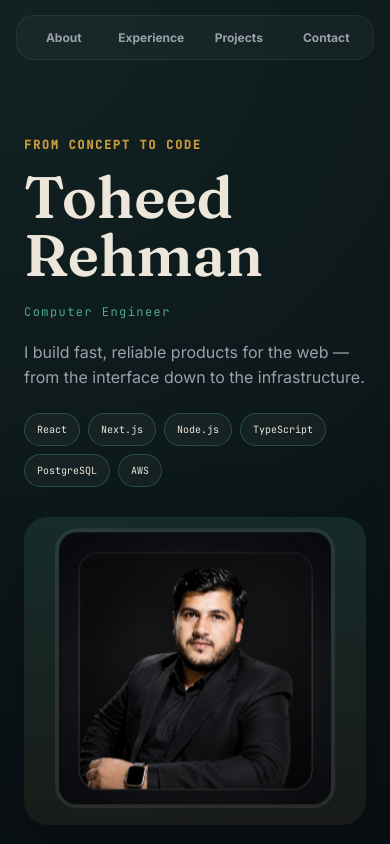
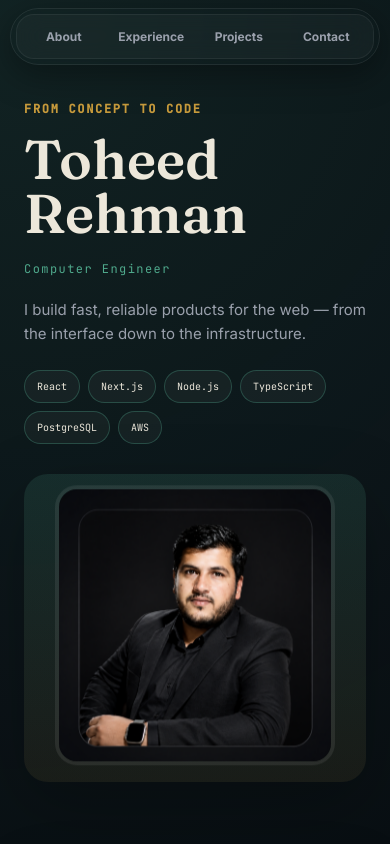
Before and after one commit to Toheedrehman/Portfilo, a React (Create React App) app: page / in a window 390 px wide. Shown: the top 844 px of the page. Built offline with nearby package versions, Linux system fonts and the light colour scheme.

Commit message:
Add responsive

```diff
--- a/src/App.css
+++ b/src/App.css
@@ -679,14 +679,56 @@ body {
 }
 
 
+ .pf-nav {
+    position: fixed !important;
+
+    top: 8px !important;
+    left: 50% !important;
+    right: auto !important;
+
+    transform: translateX(-50%) !important;
+
+    z-index: 99999 !important;
+
+    width: calc(100% - 20px);
+    max-width: 450px;
+
+    height: auto;
+    min-height: 64px;
+
+    margin: 0 !important;
+
+    padding: 5px;
+
+    display: flex;
+    justify-content: center;
+    align-items: center;
+
+
+
+    border: 1px solid rgba(255, 255, 255, 0.08);
+
+    border-radius: 999px;
+
+    box-shadow:
+      0 10px 35px rgba(0, 0, 0, 0.35);
+
+    backdrop-filter: blur(16px);
+    -webkit-backdrop-filter: blur(16px);
+  }
+
+
+
+
+
+
 
 /* =========================================================
-   MOBILE RESPONSIVE FIX
+   MOBILE RESPONSIVE
    ========================================================= */
 
 @media (max-width: 600px) {
 
-  /* Prevent horizontal scrolling */
   html,
   body {
     width: 100%;
@@ -701,48 +743,90 @@ body {
     padding-bottom: 40px;
   }
 
-  /* =========================
-     NAVBAR
-     ========================= */
+
+  /* =======================================================
+     MOBILE NAVBAR
+     ALWAYS FIXED AT TOP
+     ======================================================= */
 
   .pf-nav {
-    position: sticky;
-    top: 8px;
+    position: fixed !important;
+
+    top: 8px !important;
+    left: 50% !important;
+    right: auto !important;
+
+    transform: translateX(-50%) !important;
+
+    z-index: 99999 !important;
 
     width: calc(100% - 20px);
-    max-width: none;
+    max-width: 600px;
 
     height: auto;
-    min-height: 58px;
+    min-height: 0px;
 
-    margin: 8px auto 0;
-    padding: 6px;
+    margin: 0 !important;
 
-    gap: 0;
+    padding: 5px;
+
+    display: flex;
+    justify-content: center;
+    align-items: center;
+
+
+
+    border: 1px solid rgba(255, 255, 255, 0.08);
+
+   border-radius: 999px;
+
+    box-shadow:
+      0 10px 35px rgba(0, 0, 0, 0.35);
+
+    backdrop-filter: blur(16px);
+    -webkit-backdrop-filter: blur(16px);
   }
+
+
+  /* =======================================================
+     NAV LINKS
+     ======================================================= */
 
   .pf-nav nav {
     width: 100%;
 
     display: grid;
+
     grid-template-columns: repeat(4, 1fr);
 
     gap: 2px;
 
     padding: 4px;
 
+    margin: 0;
+
     border-radius: 18px;
+
+    background: rgba(255, 255, 255, 0.03);
   }
 
   .pf-nav nav a {
+    display: flex;
+
+    align-items: center;
     justify-content: center;
 
-    padding: 10px 4px;
+    min-width: 0;
+
+    padding: 10px 3px;
 
     font-size: 12px;
+
     font-weight: 700;
 
     white-space: nowrap;
+
+    border-radius: 12px;
   }
 
   .pf-nav nav a::after {
@@ -755,9 +839,10 @@ body {
   }
 
 
-  /* =========================
-     HERO
-     ========================= */
+  /* =======================================================
+     IMPORTANT:
+     ADD SPACE AT TOP SO NAVBAR DOES NOT COVER HERO
+     ======================================================= */
 
   .pf-hero {
     display: block;
@@ -767,8 +852,13 @@ body {
 
     margin-top: 0;
 
-    padding: 70px 24px 50px;
+    padding: 100px 24px 50px;
   }
+
+
+  /* =======================================================
+     HERO TEXT
+     ======================================================= */
 
   .pf-hero-text {
     width: 100%;
@@ -777,12 +867,15 @@ body {
 
   .pf-eyebrow {
     font-size: 12px;
+
     letter-spacing: 0.14em;
+
     line-height: 1.6;
   }
 
   .pf-hero h1 {
-    font-size: clamp(3rem, 15vw, 4rem);
+    font-size: clamp(2.8rem, 14vw, 4rem);
+
     line-height: 0.98;
 
     margin-bottom: 20px;
@@ -792,13 +885,18 @@ body {
 
   .pf-role {
     font-size: 12px;
+
     letter-spacing: 0.12em;
+
+    line-height: 1.5;
+
     margin-bottom: 20px;
   }
 
   .pf-tagline {
-    font-size: 16px;
-    line-height: 1.55;
+    font-size: 15px;
+
+    line-height: 1.6;
 
     max-width: 100%;
 
@@ -806,9 +904,9 @@ body {
   }
 
 
-  /* =========================
+  /* =======================================================
      TECHNOLOGY CHIPS
-     ========================= */
+     ======================================================= */
 
   .pf-stack {
     gap: 8px;
@@ -816,13 +914,14 @@ body {
 
   .pf-chip {
     font-size: 10px;
+
     padding: 9px 12px;
   }
 
 
-  /* =========================
+  /* =======================================================
      HERO IMAGE
-     ========================= */
+     ======================================================= */
 
   .pf-hero-photo {
     width: 100%;
@@ -836,38 +935,43 @@ body {
 
   .pf-hero-photo img {
     width: 100%;
+
     max-width: 280px;
 
     border-radius: 22px;
   }
 
 
-  /* =========================
+  /* =======================================================
      SECTIONS
-     ========================= */
+     ======================================================= */
 
   .pf-section {
     width: calc(100% - 32px);
+
     max-width: none;
 
     margin: 24px auto;
+
     padding: 36px 22px;
 
     border-radius: 22px;
   }
 
 
-  /* =========================
+  /* =======================================================
      EXPERIENCE
-     ========================= */
+     ======================================================= */
 
   .pf-ledger-row {
     gap: 14px;
+
     margin-bottom: 20px;
   }
 
   .pf-ledger-spine {
     width: 14px;
+
     flex-shrink: 0;
   }
 
@@ -878,36 +982,42 @@ body {
 
   .pf-ledger-content {
     padding-bottom: 28px;
+
     min-width: 0;
   }
 
   .pf-ledger-content h3 {
     font-size: 21px;
+
     line-height: 1.2;
   }
 
   .pf-ledger-meta {
     font-size: 11px;
+
     line-height: 1.5;
   }
 
   .pf-ledger-detail {
     font-size: 14px;
+
     line-height: 1.6;
   }
 
 
-  /* =========================
+  /* =======================================================
      PROJECTS
-     ========================= */
+     ======================================================= */
 
   .pf-project-grid {
     grid-template-columns: 1fr;
+
     gap: 16px;
   }
 
   .pf-project-card {
     padding: 22px;
+
     border-radius: 20px;
   }
 
@@ -918,53 +1028,62 @@ body {
 
   .pf-project-card h3 {
     font-size: 21px;
+
+    line-height: 1.25;
   }
 
   .pf-project-desc {
     font-size: 14px;
+
     line-height: 1.6;
   }
 
 
-  /* =========================
+  /* =======================================================
      SKILLS
-     ========================= */
+     ======================================================= */
 
   .pf-skills-grid {
     grid-template-columns: 1fr;
+
     gap: 14px;
   }
 
   .pf-skill-group {
     padding: 20px;
+
     border-radius: 20px;
   }
 
 
-  /* =========================
+  /* =======================================================
      CONTACT
-     ========================= */
+     ======================================================= */
 
   .pf-contact h2 {
     font-size: 2rem;
+
     line-height: 1.15;
   }
 
   .pf-contact-links {
     flex-direction: column;
+
     align-items: stretch;
+
     gap: 10px;
   }
 
   .pf-contact-links a {
     width: 100%;
+
     justify-content: flex-start;
   }
 
 
-  /* =========================
+  /* =======================================================
      CONTACT FORM
-     ========================= */
+     ======================================================= */
 
   .contact-form {
     gap: 14px;
@@ -972,29 +1091,33 @@ body {
 
   .form-row {
     grid-template-columns: 1fr;
+
     gap: 14px;
   }
 
   .form-field input,
   .message-field textarea {
     width: 100%;
+
     font-size: 14px;
   }
 
   .message-field textarea {
     min-height: 130px;
+
     resize: vertical;
   }
 
   .btn-primary {
     width: 100%;
+
     padding: 12px 18px;
   }
 
 
-  /* =========================
+  /* =======================================================
      FOOTER
-     ========================= */
+     ======================================================= */
 
   .pf-footer {
     padding: 28px 18px;
@@ -1002,6 +1125,7 @@ body {
 
   .pf-footer-grid {
     grid-template-columns: 1fr;
+
     gap: 8px;
   }
 
@@ -1011,6 +1135,7 @@ body {
 
   .footer-item {
     width: 100%;
+
     padding: 10px;
   }
 
@@ -1019,9 +1144,9 @@ body {
   }
 
 
-  /* =========================
+  /* =======================================================
      TOAST
-     ========================= */
+     ======================================================= */
 
   .toast {
     left: 14px;
@@ -1030,7 +1155,9 @@ body {
     top: 14px;
 
     min-width: 0;
+
     width: auto;
+
     max-width: none;
   }
 }
@@ -1044,16 +1171,22 @@ body {
 
   .pf-nav {
     width: calc(100% - 14px);
+
+    top: 6px !important;
   }
 
   .pf-nav nav a {
     font-size: 11px;
+
     padding: 9px 2px;
   }
 
   .pf-hero {
     padding-left: 20px;
     padding-right: 20px;
+
+    /* Keep enough space below fixed navbar */
+    padding-top: 100px;
   }
 
   .pf-hero h1 {
@@ -1062,12 +1195,14 @@ body {
 
   .pf-section {
     width: calc(100% - 24px);
+
     padding-left: 18px;
     padding-right: 18px;
   }
 
   .pf-chip {
     font-size: 9px;
+
     padding: 8px 10px;
   }
 }
```
